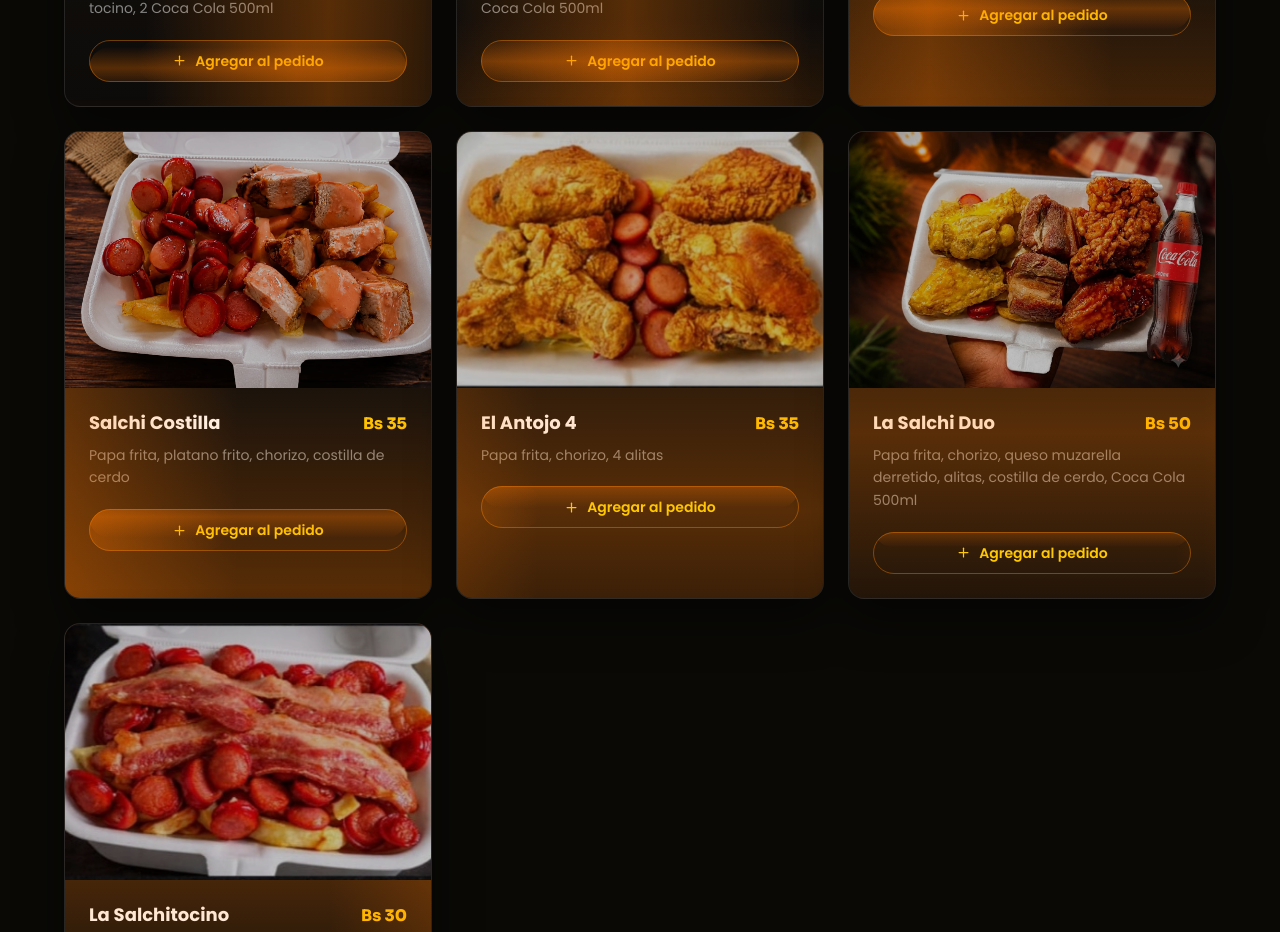
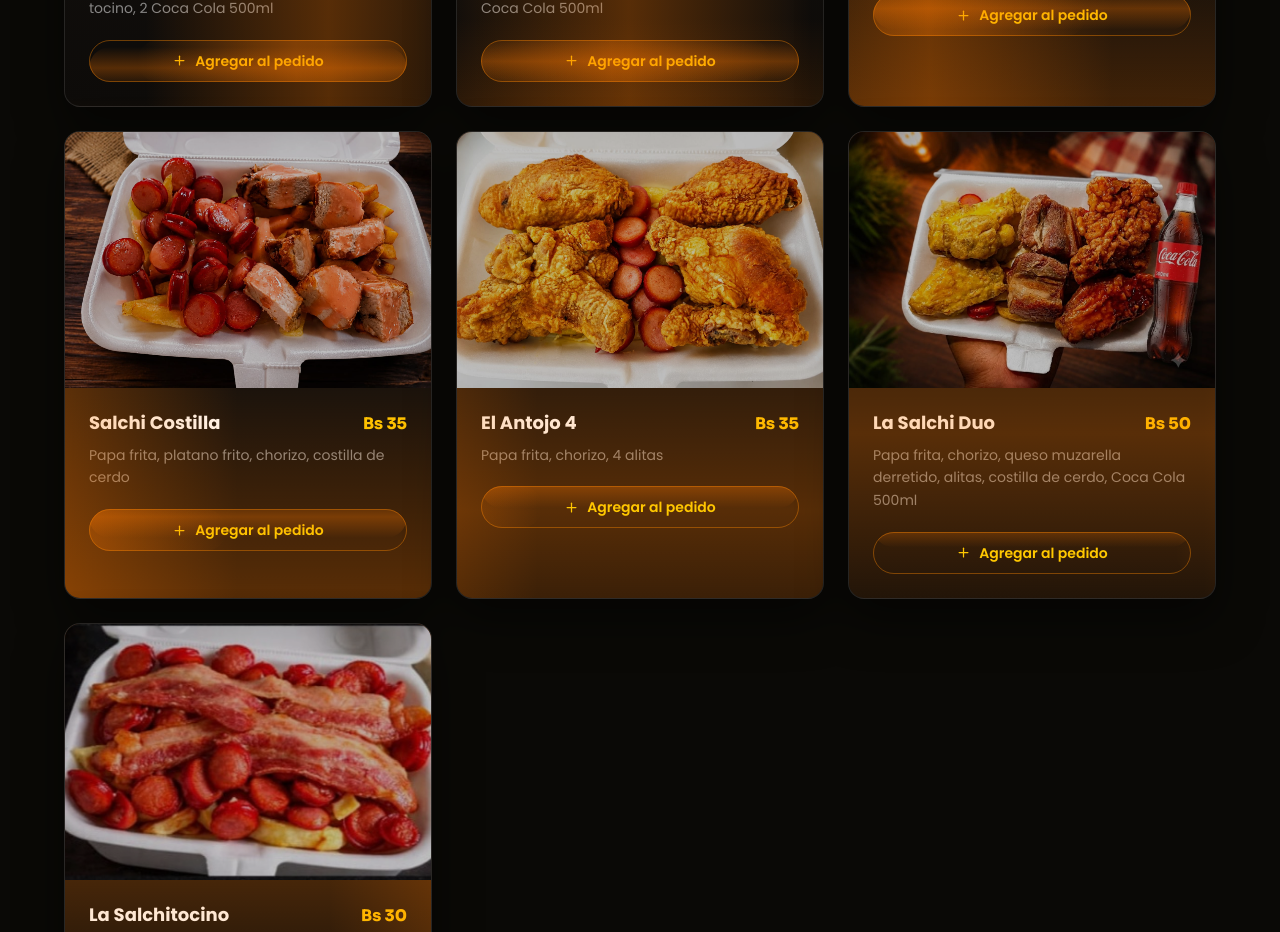
Before and after one commit to miguel-higorre-ch/lusan-food, a React (Vite) app: page / in a window 1280 px wide. Shown: the part 1960-2892 px from the top of the page. Built offline with nearby package versions, Linux system fonts and the light colour scheme.

Commit message:
Update menu image

```diff
--- a/src/data.js
+++ b/src/data.js
@@ -49,7 +49,7 @@ export const MENU_ITEMS = [
     desc: "Papa frita, chorizo, 4 alitas",
     price: "35",
     tag: null,
-    image: "/images/menu/el-antojo-4.jpg",
+    image: "/images/menu/el-antojo-4.jpeg",
   },
   {
     name: "La Salchi Duo",
```
Also changed, not shown: public/images/menu/el-antojo-4.jpeg (added), public/images/menu/el-antojo-4.jpg (deleted).
